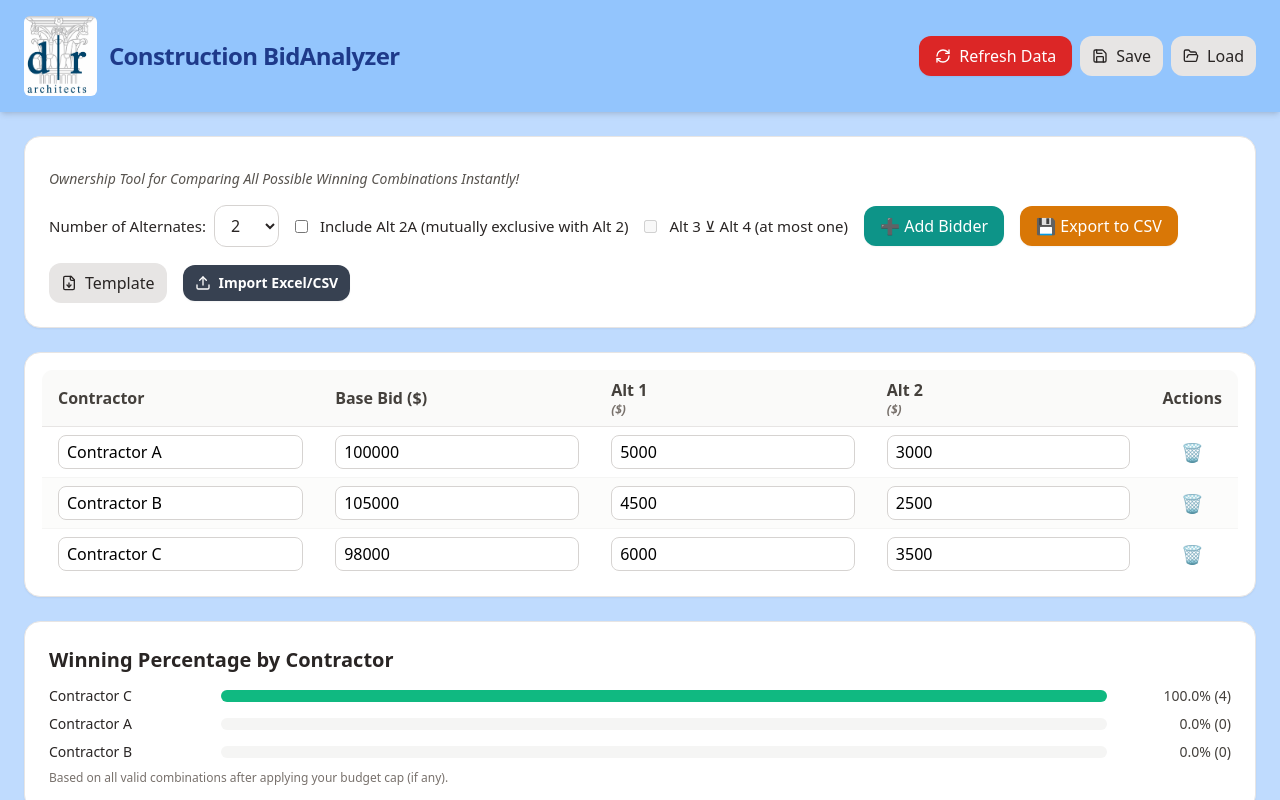
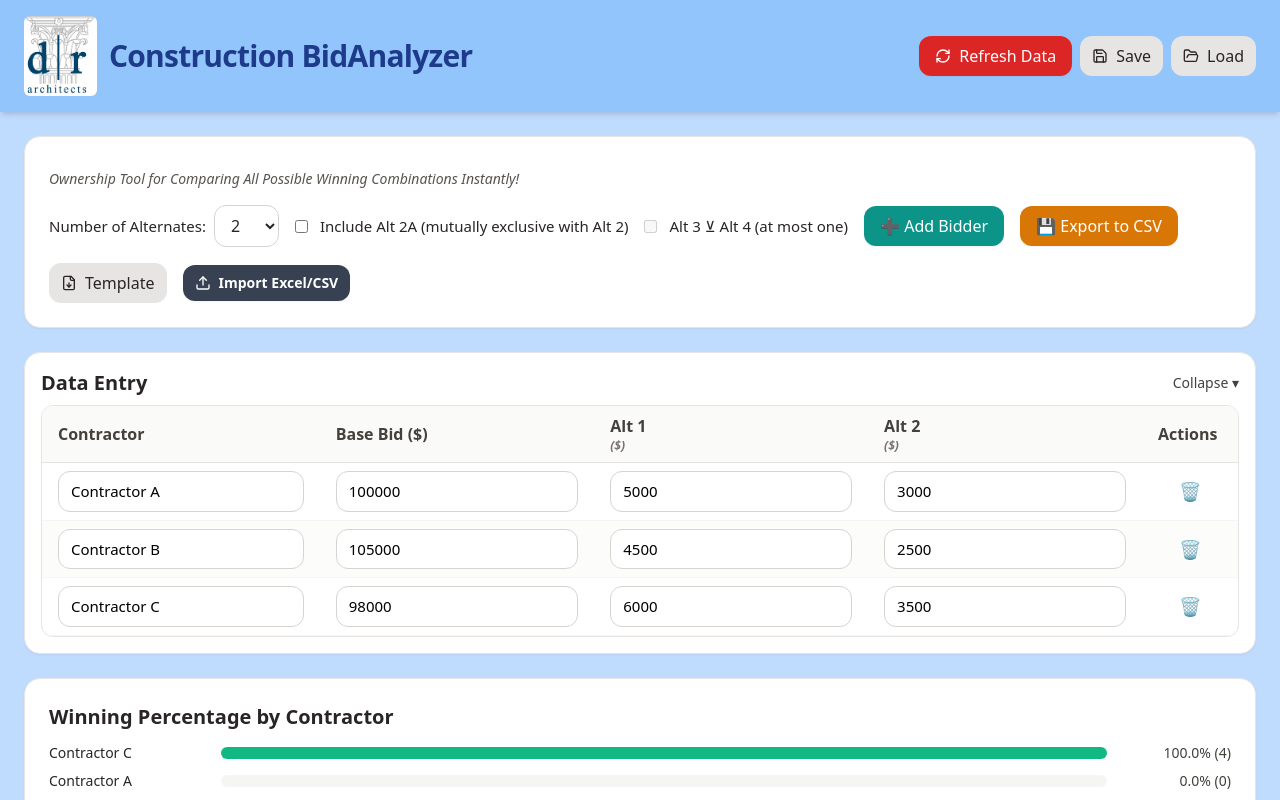
Before and after one commit to zwkoenig/BidAnalyzer, a React (Vite) app: page / in a window 1280 px wide. Shown: the top 800 px of the page. Built offline with nearby package versions, Linux system fonts and the light colour scheme.

Commit message:
Update App.tsx

```diff
--- a/src/App.tsx
+++ b/src/App.tsx
@@ -75,6 +75,7 @@ export default function App() {
   const [selectedContractor, setSelectedContractor] = useState<string>("");
   const [labelsOpen, setLabelsOpen] = useState<boolean>(true); // whole Labels & Budget card collapse
   const [isAdvancedOpen, setIsAdvancedOpen] = useState<boolean>(false); // inner advanced section
+  const [dataEntryOpen, setDataEntryOpen] = useState<boolean>(true); // collapse Data Entry card
 
   // file input refs
   const snapshotInputRef = useRef<HTMLInputElement>(null);
@@ -493,12 +494,12 @@ export default function App() {
             <img
               src="/logo.png"
               alt="Company Logo"
-              className="h-20 w-auto rounded-md"
+              className="h-16 md:h-20 w-auto rounded-md"
               onError={(e) => {
                 (e.currentTarget as HTMLImageElement).style.display = "none";
               }}
             />
-            <h1 className="text-2xl font-semibold tracking-tight">Construction BidAnalyzer</h1>
+            <h1 className="text-2xl md:text-3xl font-semibold tracking-tight">Construction BidAnalyzer</h1>
           </div>
           <div className="flex items-center gap-2">
             <button
@@ -603,27 +604,38 @@ export default function App() {
           </div>
         </div>
 
-        {/* Bidder Input Table Card (just below Controls) */}
+        {/* Bidder Input Table Card (scrollable + collapsible) */}
         <div className="bg-white border border-stone-200 rounded-2xl shadow-sm p-4">
-          <div className="overflow-x-auto">
-            <table className="w-full border border-stone-200 rounded-xl overflow-hidden">
+          <div className="flex items-center justify-between mb-2">
+            <h2 className="text-xl font-semibold text-stone-800">Data Entry</h2>
+            <button
+              onClick={() => setDataEntryOpen((v) => !v)}
+              className="text-sm text-stone-700 hover:text-stone-900"
+            >
+              {dataEntryOpen ? "Collapse ▾" : "Expand ▸"}
+            </button>
+          </div>
+
+          {dataEntryOpen && (
+            <div className="overflow-auto max-h-[520px] rounded-xl border border-stone-200">
+              <table className="w-full min-w-[1100px]">
                 <thead className="bg-stone-50 sticky top-0 z-10">
                   <tr className="text-left text-stone-700">
-                  <th className="px-4 py-2 border-b border-stone-200">Contractor</th>
-                  <th className="px-4 py-2 border-b border-stone-200">Base Bid ($)</th>
+                    <th className="px-4 py-2 border-b border-stone-200 min-w-[14rem]">Contractor</th>
+                    <th className="px-4 py-2 border-b border-stone-200 min-w-[9rem]">Base Bid ($)</th>
                     {Array.from({ length: numAlternates }, (_, idx) => (
-                    <th key={idx} className="px-4 py-2 border-b border-stone-200">
+                      <th key={idx} className="px-4 py-2 border-b border-stone-200 min-w-[8rem]">
                         {altLabels[idx] ?? `Alt ${idx + 1}`}
                         <div className="text-xs text-stone-500 italic">($)</div>
                       </th>
                     ))}
                     {has2A && (
-                    <th className="px-4 py-2 border-b border-stone-200">
+                      <th className="px-4 py-2 border-b border-stone-200 min-w-[8rem]">
                         {alt2ALabel}
                         <div className="text-xs text-stone-500 italic">($)</div>
                       </th>
                     )}
-                  <th className="px-4 py-2 border-b border-stone-200">Actions</th>
+                    <th className="px-4 py-2 border-b border-stone-200 min-w-[6rem]">Actions</th>
                   </tr>
                 </thead>
                 <tbody className="[&>tr:nth-child(even)]:bg-stone-50/60">
@@ -634,7 +646,7 @@ export default function App() {
                           type="text"
                           value={b.name}
                           onChange={(e) => updateBidder(b.id, "name", e.target.value)}
-                        className="w-full px-2 py-1 rounded-lg border border-stone-300 focus:ring-2 focus:ring-teal-200 focus:border-teal-400"
+                          className="w-full px-3 py-2 text-[15px] rounded-xl border border-stone-300 focus:ring-2 focus:ring-teal-200 focus:border-teal-400"
                         />
                       </td>
                       <td className="px-4 py-2 border-b border-stone-100">
@@ -642,7 +654,7 @@ export default function App() {
                           type="number"
                           value={b.baseBid}
                           onChange={(e) => updateBidder(b.id, "baseBid", parseFloat(e.target.value) || 0)}
-                        className="w-full px-2 py-1 rounded-lg border border-stone-300 focus:ring-2 focus:ring-teal-200 focus:border-teal-400"
+                          className="w-full px-3 py-2 text-[15px] rounded-xl border border-stone-300 focus:ring-2 focus:ring-teal-200 focus:border-teal-400"
                         />
                       </td>
                       {Array.from({ length: numAlternates }, (_, idx) => (
@@ -651,7 +663,7 @@ export default function App() {
                             type="number"
                             value={b.alternates[idx] || 0}
                             onChange={(e) => updateAlternate(b.id, idx, e.target.value)}
-                          className="w-full px-2 py-1 rounded-lg border border-stone-300 focus:ring-2 focus:ring-teal-200 focus:border-teal-400"
+                            className="w-full px-3 py-2 text-[15px] rounded-xl border border-stone-300 focus:ring-2 focus:ring-teal-200 focus:border-teal-400"
                           />
                         </td>
                       ))}
@@ -661,7 +673,7 @@ export default function App() {
                             type="number"
                             value={b.alternate2A || 0}
                             onChange={(e) => updateAlternate2A(b.id, e.target.value)}
-                          className="w-full px-2 py-1 rounded-lg border border-stone-300 focus:ring-2 focus:ring-teal-200 focus:border-teal-400"
+                            className="w-full px-3 py-2 text-[15px] rounded-xl border border-stone-300 focus:ring-2 focus:ring-teal-200 focus:border-teal-400"
                           />
                         </td>
                       )}
@@ -673,6 +685,7 @@ export default function App() {
                 </tbody>
               </table>
             </div>
+          )}
         </div>
 
         {/* Winning Percentages Card */}
```
Lines whose indentation alone changed are shown as unchanged.
